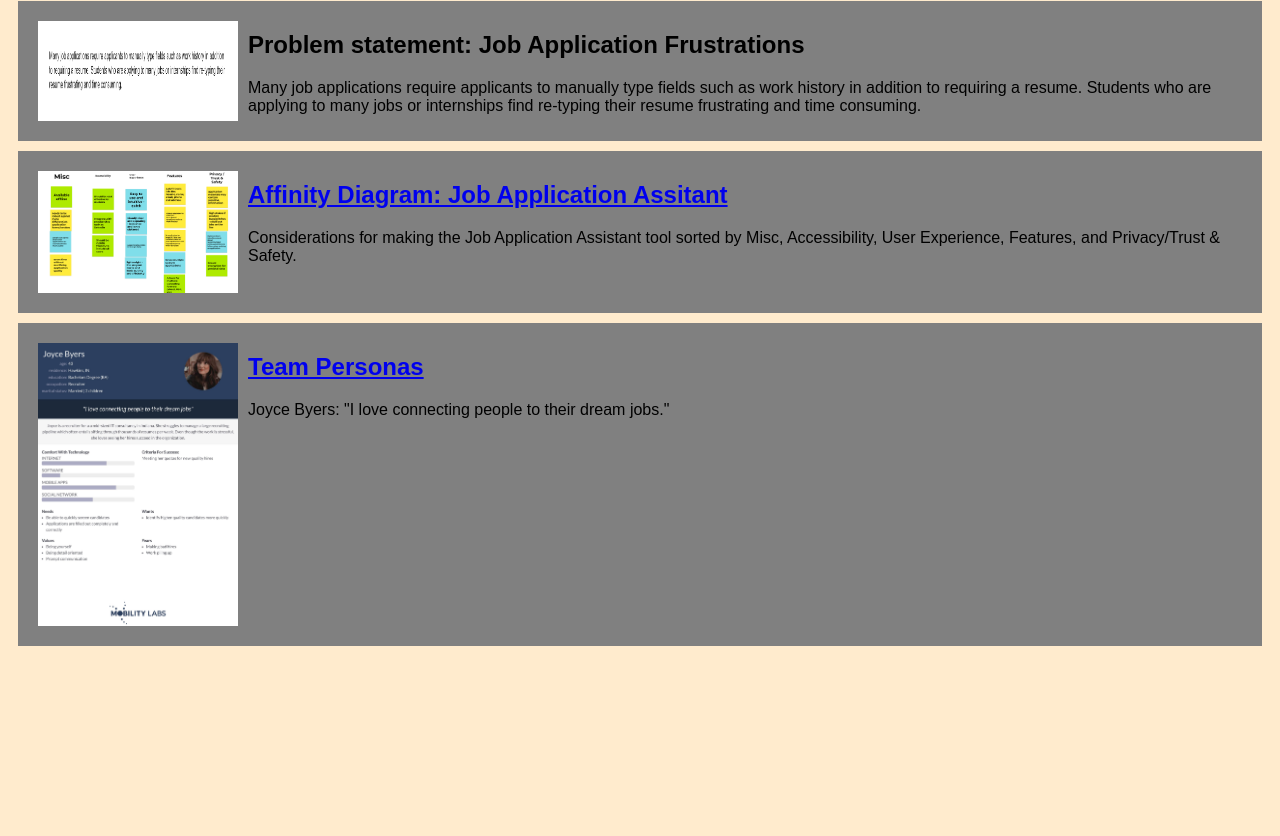
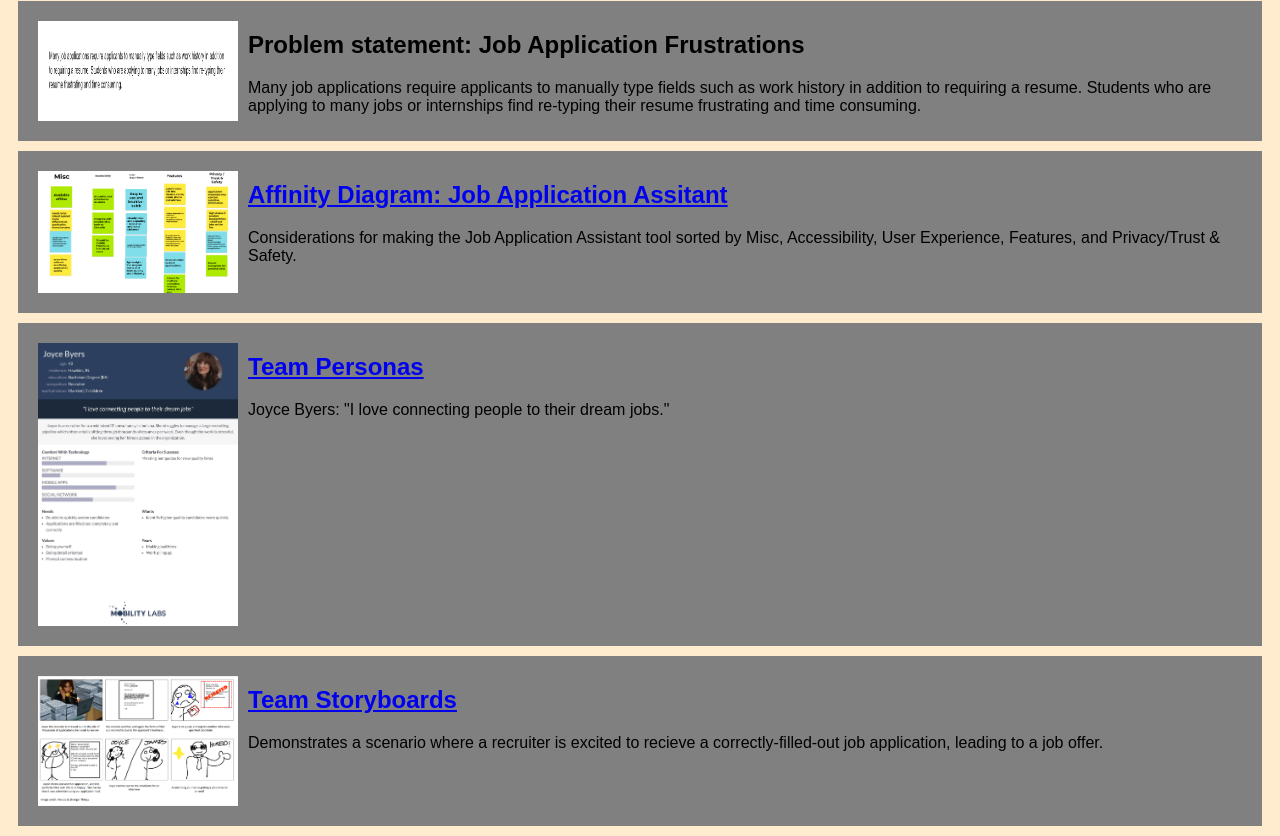
Before and after one commit to apt-usc/apt-usc, a plain HTML site: page index.html in a window 1280 px wide. Shown: the part 79-915 px from the top of the page. Before the commit the page ends 800 px from the top, so only its background shows below. Drawn offline with Linux system fonts and the light colour scheme.

Commit message:
add storyboard

```diff
--- a/index.html
+++ b/index.html
@@ -37,5 +37,15 @@
           </p>
       </section>
     </section>
+
+    <section class="assign">
+      <img src="images/storyboard.png" />
+      <section class="assign-det">
+          <a href="files/combinedstoryboard.pdf"><h2>Team Storyboards</h2></a>
+          <p>
+              Demonstrates a scenario where a recruiter is excited to recieve a correctly-filled-out job application, leading to a job offer.
+          </p>
+      </section>
+    </section>
   </body>
 </html>
```
Also changed, not shown: images/storyboard.png (added), 1 other file.
